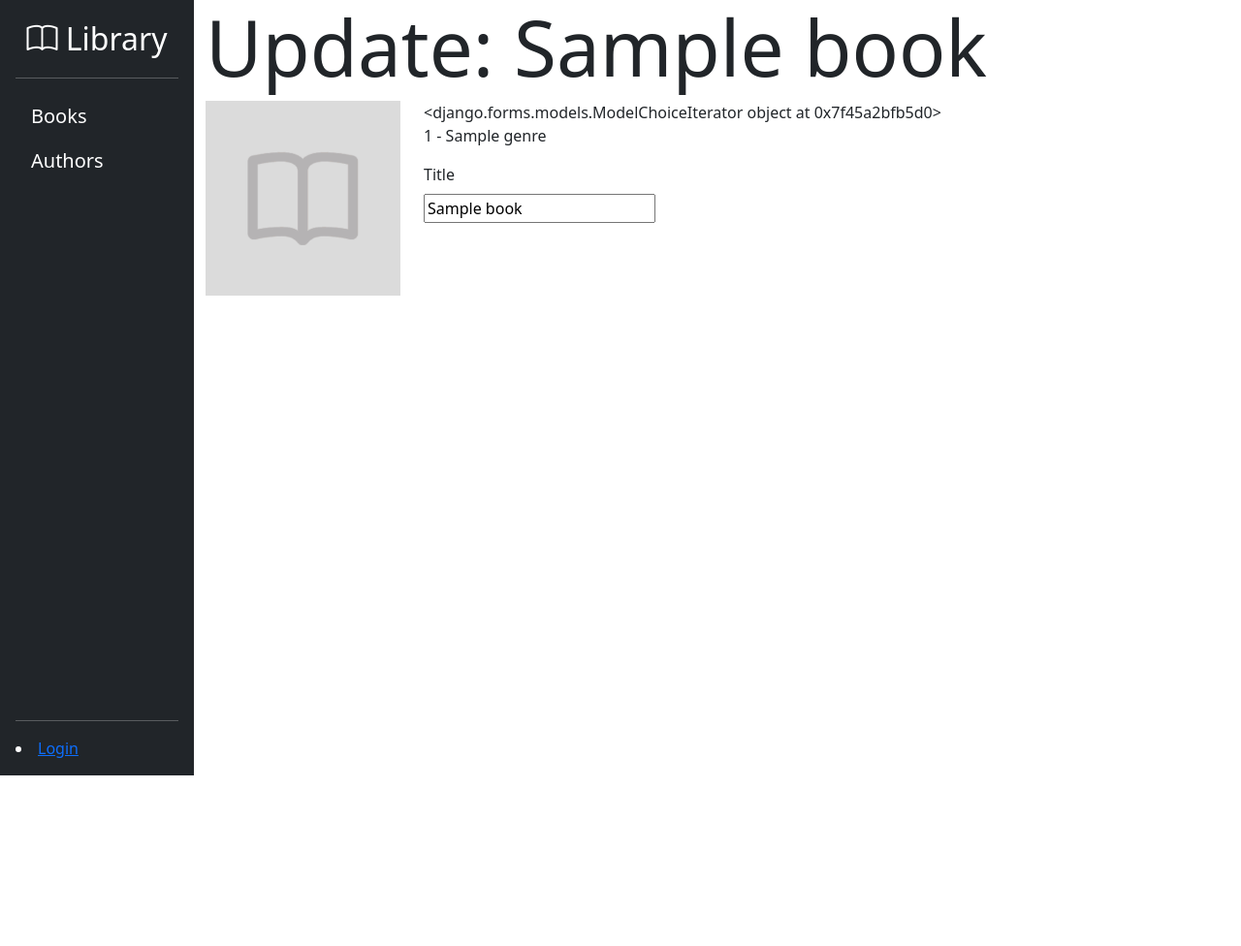
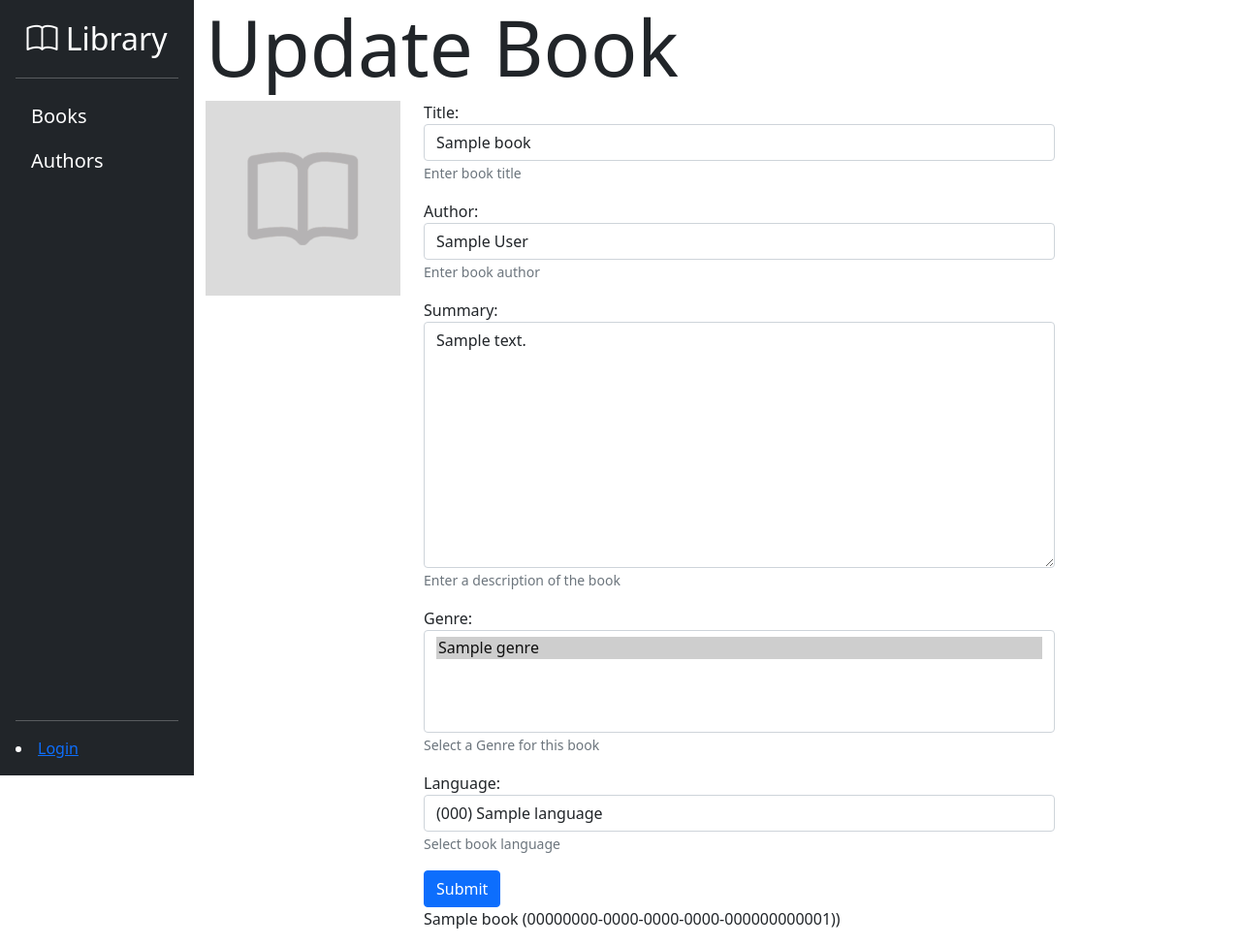
Before and after one commit to rexbrandy/library_app, a Django app: page /book/1/update in a window 1280 px wide. Shown: the whole page at 97% size. Before the commit the page ends 800 px from the top, so only its background shows below. Run offline with Django 4.2, Linux system fonts and the light colour scheme; tables that the repository leaves empty hold one stand-in row (values such as "Sample post"); some libraries are stand-ins or nearby versions.

Commit message:
Made snippt for forms, updated author form to use better looking form

```diff
--- a/catalog/models.py
+++ b/catalog/models.py
@@ -36,17 +36,17 @@ class Genre(models.Model):
 
 
 class Book(models.Model):
-    title = models.CharField(max_length=200, help_text='Enter book title.')
-    author = models.ForeignKey(Author, on_delete=models.SET_NULL, null=True)
+    title = models.CharField(max_length=200, help_text='Enter book title')
+    author = models.ForeignKey(Author, on_delete=models.SET_NULL, null=True, help_text="Enter book author")
     summary = models.TextField(
         max_length=1000,
-        help_text='Enter a description of the book.'
+        help_text='Enter a description of the book'
     )
     genre = models.ManyToManyField(
         Genre,
-        help_text='Select a Genre for this book.'
+        help_text='Select a Genre for this book'
     )
-    language = models.ForeignKey(Language, on_delete=models.SET_NULL, null=True)
+    language = models.ForeignKey(Language, on_delete=models.SET_NULL, null=True, help_text="Select book language")
 
     def __str__(self):
         return self.title
--- a/catalog/templates/catalog/book_form.html
+++ b/catalog/templates/catalog/book_form.html
@@ -3,7 +3,7 @@
 {% block content %}
 <div class="row">
   <div class="col-12">
-    <h1 class="display-1"><strong>Update: {{ book.title }}</strong></h1>
+    <h1 class="display-1"><strong>Update Book</strong></h1>
   </div>
 </div>
 <div class="row">
@@ -13,24 +13,14 @@
   </div>
 
   <div class="col-9">
-    {{ form.fields.genre.choices }}
+    <form action="" method="post">
+      {% include 'form_snippet.html' %}
+      <button type="submit" class="btn btn-primary">Submit</button>
+    </form>
 
-
-    {% for a, b in form.fields.genre.choices %}
-      <p>
-        {{ a }} - {{ b }}
-      </p>
+    {% for book_instance in book.bookinstance_set.all %}
+    <p>{{ book_instance }}</p>
     {% endfor %}
-
-    <div class="mb-3">
-      <label for="title" class="form-label">{{ form.title.label }}</label>
-      <div class="input-group">
-        <input class="form-input" type="text" name="{{ form.title.name }}" id="title" value="{{ form.title.value }}">
-      </div>
-    </div>
-
-  </div>
-
   </div>
 </div>
 {% endblock %}
--- /dev/null
+++ b/templates/form_snippet.html
@@ -0,0 +1,13 @@
+{% load widget_tweaks %}
+
+{% for field in form %}
+<div class="mb-3">
+  {{ field.label_tag }}
+  <div class="input-group">
+    {% render_field field class="form-control" %}
+  </div>
+  {% if field.help_text %}
+  <small class="form-text text-muted">{{ field.help_text }}</small>
+{% endif %}
+</div>
+{% endfor %}
```
Also changed, not shown: catalog/templates/catalog/author_form.html (+13 -7 lines).
